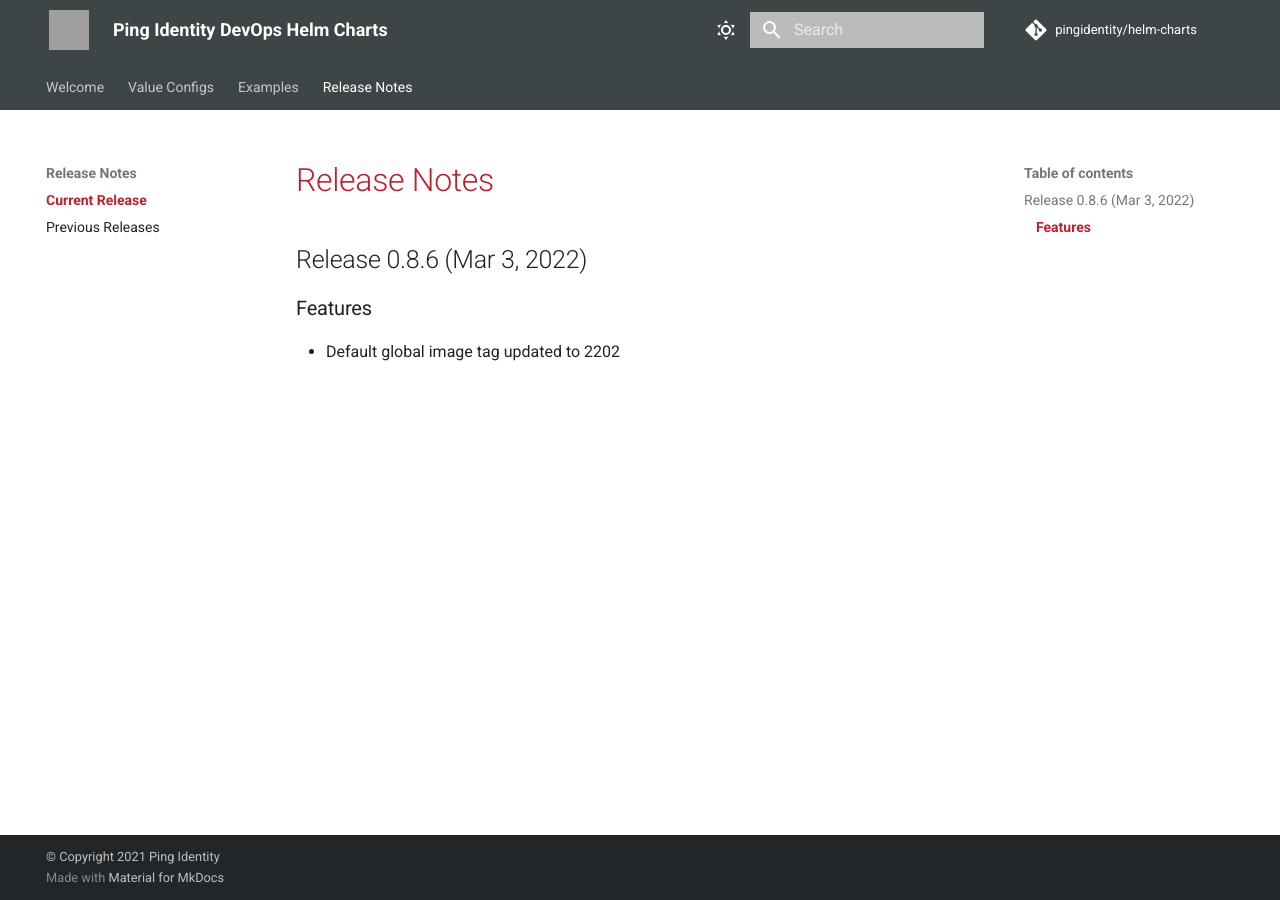
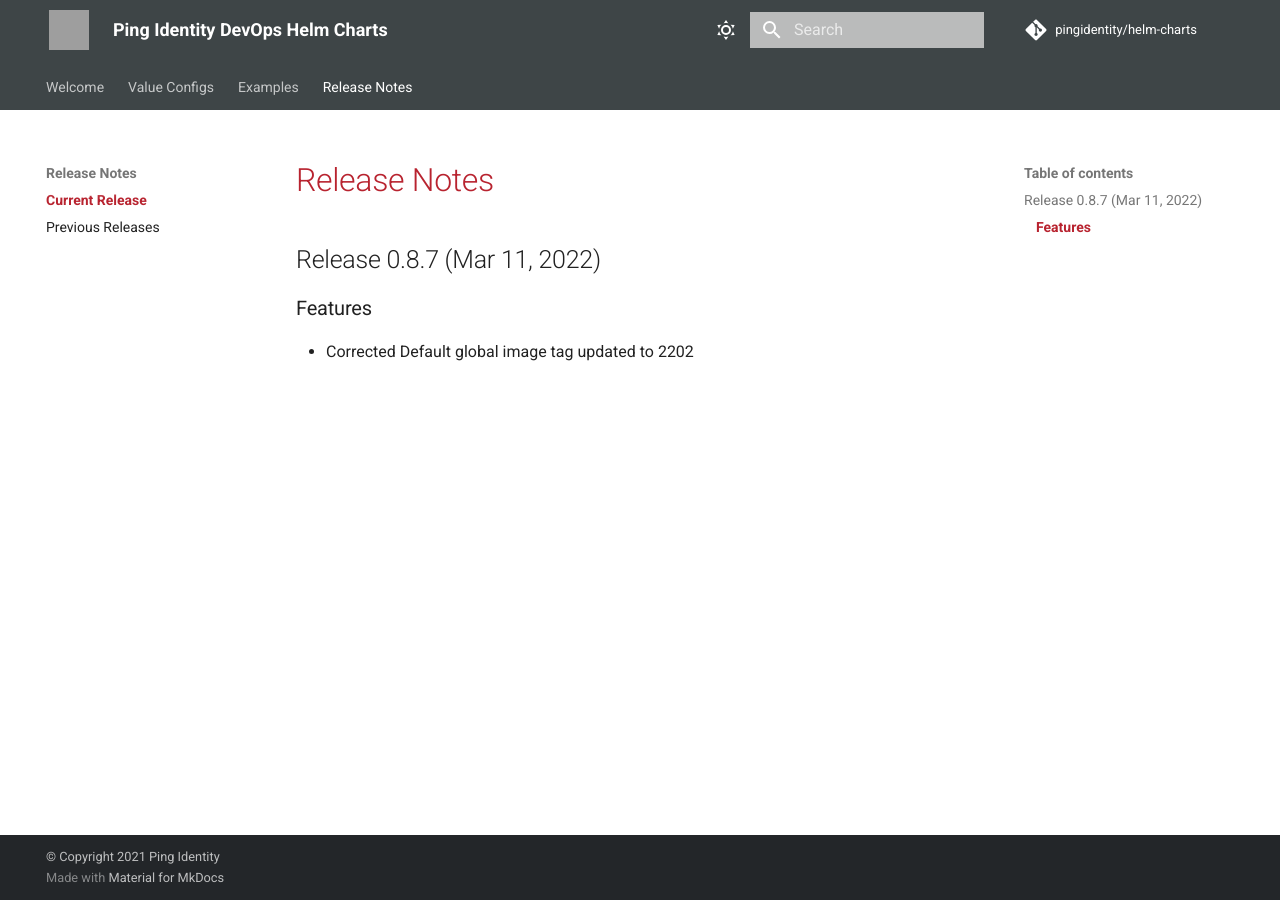
Before and after one commit to pingidentity/helm-charts, an MkDocs documentation site: the page built from docs/release-notes/currentRelease.md, in a window 1280 px wide. Built offline with MkDocs 1.6.1 and Material for MkDocs 9.7.7, drawn with Linux system fonts in a browser that asks for light colours; comment, search, counter and statistics services are not loaded; grey boxes are pictures that could not be loaded.

Commit message:
release notes

```diff
--- a/docs/release-notes/currentRelease.md
+++ b/docs/release-notes/currentRelease.md
@@ -1,4 +1,4 @@
 # Release Notes
-## Release 0.8.6 (Mar 3, 2022)
+## Release 0.8.7 (Mar 11, 2022)
 ### Features ###
-  - Default global image tag updated to 2202
+  - Corrected Default global image tag updated to 2202
```
Also changed, not shown: docs/release-notes/previousReleases.md (+4 -0 lines), 1 other file.
